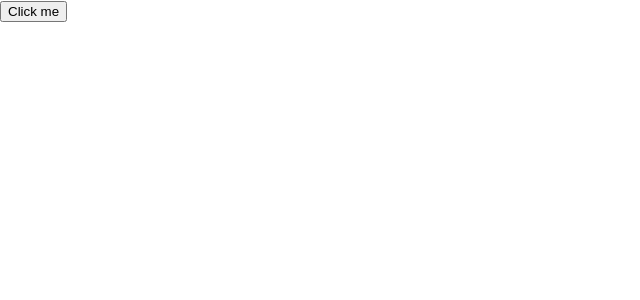
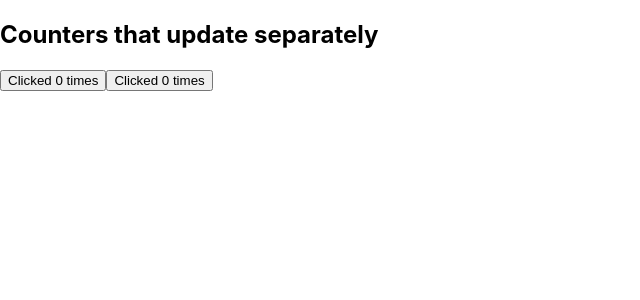
Before and after one commit to abhi3700/My_Learning_NodeJSTS, a React (Create React App) app in the folder libs/react/my-app/: page / in a window 1280 px wide. Shown: the top 300 px of the page, without its empty margins (0-640 px from the left). Built offline with nearby package versions, Linux system fonts and the light colour scheme.

Commit message:
my-app react: button with useState

```diff
--- a/libs/react/my-app/src/App.js
+++ b/libs/react/my-app/src/App.js
@@ -1,15 +1,25 @@
 import './App.css';
+import { useState } from 'react';
 
 function MyButton() {
+  const [count, setCount] = useState(0); // start count from '0'
+
   function handleClick() {
-    alert('button clicked');
+    // alert('button clicked');
+    setCount(count + 1);
   }
 
-  return <button onClick={handleClick}>Click me</button>;
+  return <button onClick={handleClick}>Clicked {count} times</button>;
 }
 
 function App() {
-  return <MyButton />;
+  return (
+    <div>
+      <h2>Counters that update separately</h2>
+      <MyButton />
+      <MyButton />
+    </div>
+  );
 }
 
 export default App;
```
